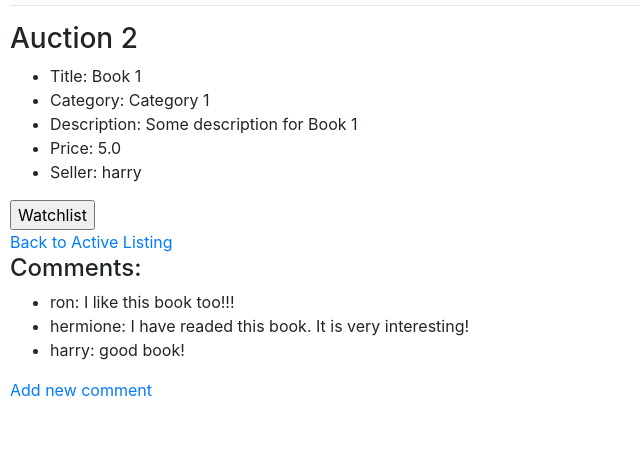
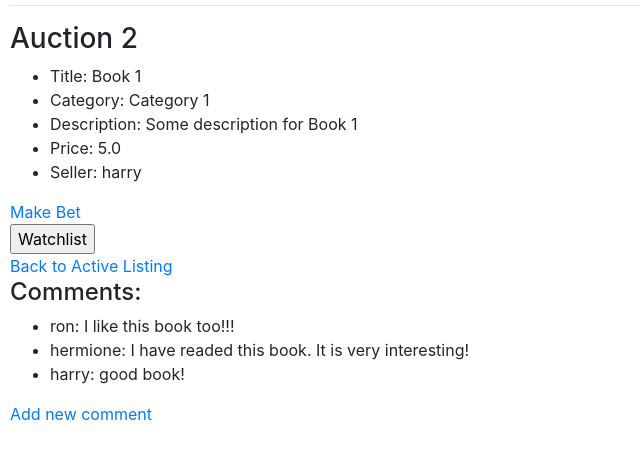
Before and after one commit to magari-GH/Ptometheus-CS50, a Django app: page /auctions/2 in a window 1280 px wide. Shown: the part 141-600 px from the top of the page, without its empty margins (0-640 px from the left). Run offline with Django 3.2, Linux system fonts and the light colour scheme; data comes from the database, SQL or seed files in the repository; some libraries are stand-ins or nearby versions.

Commit message:
Added href to make new bet

```diff
--- a/task3/commerce/auctions/templates/auctions/auction.html
+++ b/task3/commerce/auctions/templates/auctions/auction.html
@@ -10,6 +10,7 @@
     <li>Price: {{ auction.price }}</li>
     <li>Seller: {{ auction.owner }}</li>
 </ul>
+<a href="{% url 'new_bet' auction.id %}"> Make Bet </a>
 <form action="{% url 'watchlist_add' auction.id %}" method="post">
     {% csrf_token %}
     <input type="submit" value="Watchlist">
@@ -19,7 +20,7 @@
 <ul>
     {% for comment in comments %}
     <li>
-          {{comment.user}}:    {{comment.comment}}
+        {{comment.user}}: {{comment.comment}}
     </li>
     {% endfor %}
 </ul>
```
Lines whose indentation alone changed are shown as unchanged.
